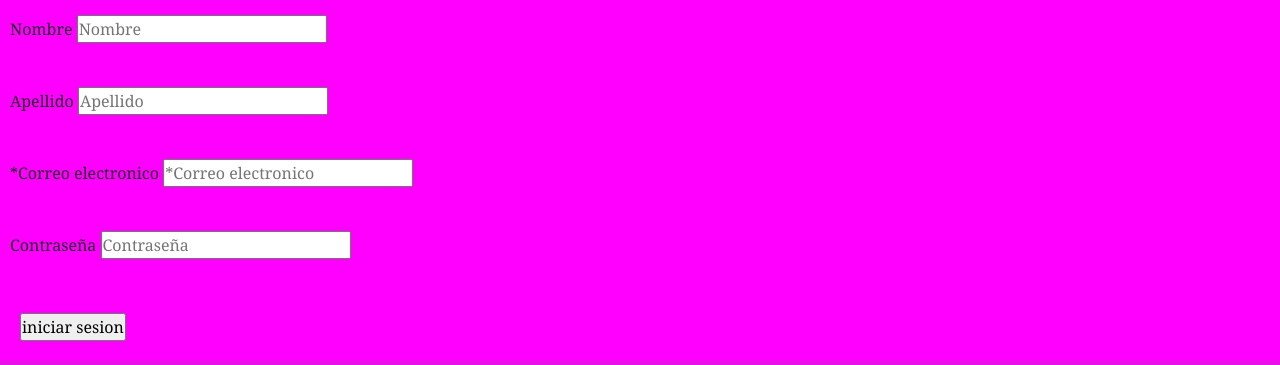
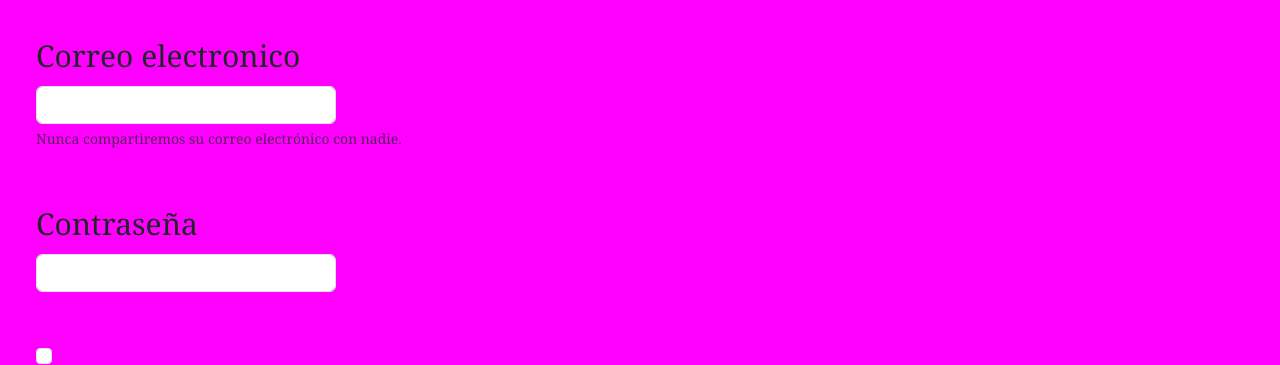
Before and after one commit to nahimar/tarea, a plain HTML site: page paginas/iniciarsesion.html in a window 1280 px wide. Shown: the part 618-983 px from the top of the page. Drawn offline with nearby package versions, Linux system fonts and the light colour scheme.

Commit message:
iniciar sesion

```diff
--- a/css/estilo.css
+++ b/css/estilo.css
@@ -17,7 +17,7 @@ header {
 .navbar {padding: 20px;
     margin: 10px;
     background-color: #e611e6
-    text-align: center
+
 
 }
 
@@ -94,3 +94,15 @@ padding: 20px;
     line-height: 2;
     padding: 20px;
 }
+.mb-3 { display: flex;
+    flex-direction: column;
+    padding: 1rem;
+    margin: 20px;
+}
+.form-control{
+    width: 300px;
+
+}
+.form-label {
+    font-size: 30px;
+}
--- a/paginas/iniciarsesion.html
+++ b/paginas/iniciarsesion.html
@@ -47,31 +47,26 @@
     </header>
 
 <main>
-<h1>Iniciar sesion</h1>
-<form action="">
-<div class="formulario">
-    <label for="name">Nombre </label>
-    <input type="text" name="name" placeholder="Nombre">
-</div>
+<h1>Iniciar sesion</h1><form>
+    <div class="mb-3">
+      <label for="exampleInputEmail1" class="form-label">Correo electronico</label>
+      <input type="email" class="form-control" id="exampleInputEmail1" aria-describedby="emailHelp">
+      <div id="emailHelp" class="form-text">Nunca compartiremos su correo electrónico con nadie.</div>
+    </div>
+    <div class="mb-3">
+      <label for="exampleInputPassword1" class="form-label">Contraseña</label>
+      <input type="password" class="form-control" id="exampleInputPassword1">
+    </div>
+    <div class="mb-3">
+      <input type="checkbox" class="form-check-input" id="exampleCheck1">
+      <label class="form-check-label" for="exampleCheck1">Recuerdame</label>
+    </div>
+    <button type="submit" class="btn btn-primary">Iniciar Sesion</button>
+  </form>
+
+
 <br>
-<div class="formulario">
-    <label for="surname">Apellido</label>
-    <input type="text" name="surname" placeholder="Apellido">
-</div>
-<br>
-<div class="formulario">
-    <label for="mail">*Correo electronico</label>
-    <input type="email" name="mail" placeholder="*Correo electronico" required>
-</div>
-<br>
-<div class="formulario">
-    <label for="pass">Contraseña</label>
-    <input type="password" name="contraseña" placeholder="Contraseña">
-</div >
-<br>
-<div class="formulario2">
-    <input type="submit" value="iniciar sesion">
-</div>
+
 
 
 
```
